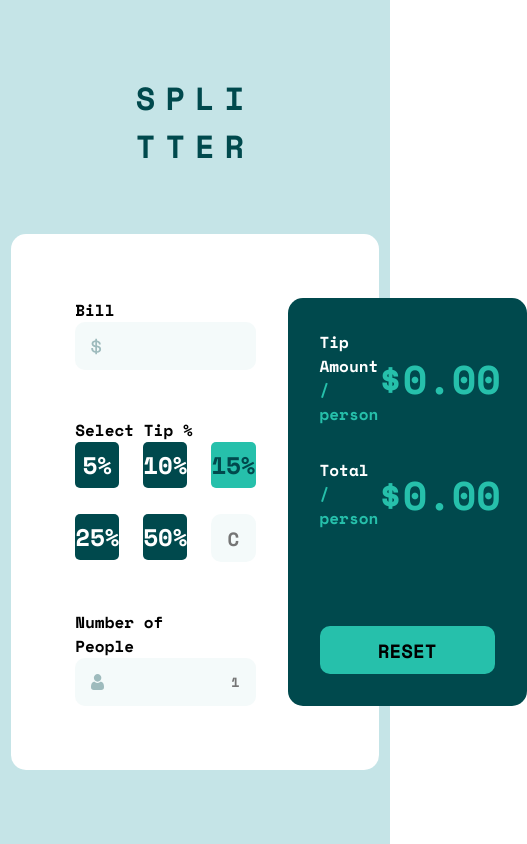
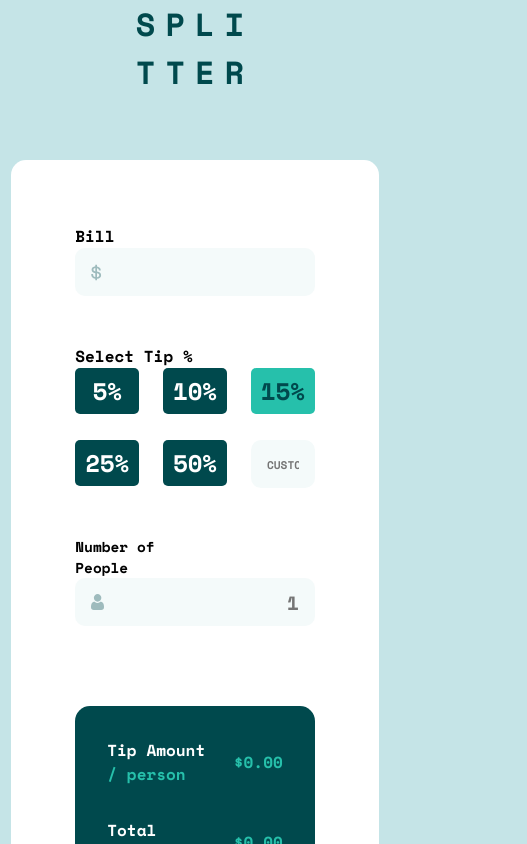
Before and after one commit to Danteie/tip-calculator-frontendmentor, a React (Create React App) app: page / in a window 390 px wide. Shown: the top 844 px of the page, 527 px wide, since content can reach past the window. Built offline with nearby package versions, Linux system fonts and the light colour scheme.

Commit message:
media query

```diff
--- a/src/App.css
+++ b/src/App.css
@@ -10,13 +10,16 @@ button:hover{
   background-color:  hsl(186, 14%, 43%) !important;
 }
 
+body{
+  background-color: hsl(185, 41%, 84%);
+}
+
 .App {
   display: flex;
   flex-direction: column;
   justify-content: center;
   align-items: center;
   height: 100vh;
-  background-color: hsl(185, 41%, 84%);
 }
 
 .title-text{
@@ -39,3 +42,23 @@ button:hover{
 .white{
   color: white
 }
+
+@media only screen and (max-width: 600px) {
+  .calculator-body{
+    display: flex;
+    flex-direction: column;
+    align-items: center;
+    background-color: white;
+    box-sizing: content-box;
+    border-radius: 15px;
+    gap: 2rem
+  }
+
+  .App {
+    display: flex;
+    flex-direction: column;
+    justify-content: center;
+    align-items: center;
+    height: 100%;
+  }
+}
--- a/src/Component/Calculator/Calculator.css
+++ b/src/Component/Calculator/Calculator.css
@@ -1,6 +1,5 @@
 .calculator{
     width: 100%;
-    height: 100%;
     display: flex;
     flex-direction: column;
     gap: 3rem;
@@ -42,7 +41,6 @@
     display: flex;
     width: 100%;
     justify-content: space-between;
-
 }
 
 div input {
@@ -55,6 +53,9 @@ div input {
     background-repeat: no-repeat;
     background-position: left center;
     background-origin: content-box;
+    color: hsl(183, 100%, 15%);
+    font-size: 1.2rem;
+    font-weight: bold;
 }
 
 .bill-input{
@@ -90,3 +91,27 @@ div input {
     .div4 { grid-area: 2 / 1 / 3 / 2; }
     .div5 { grid-area: 2 / 2 / 3 / 3; }
     .div6 { grid-area: 2 / 3 / 3 / 4; }
+
+@media only screen and (max-width: 600px) {
+    .calculator{
+        width: 100%;
+        display: flex;
+        flex-direction: column;
+        margin-bottom: 3rem;
+    }
+
+    .custom-input{
+        text-align: center;
+        color: hsl(183, 100%, 15%);
+        font-size: 0.7rem;
+        font-weight: bold;
+    }
+
+    .calculator-people-text{
+        display: flex;
+        width: 100%;
+        justify-content: space-between;
+        font-size: 0.9rem;
+    }
+
+}
--- a/src/Component/Display/Display.css
+++ b/src/Component/Display/Display.css
@@ -37,3 +37,20 @@
     font-size: 1.2rem;
     font-weight: bold;
 }
+
+@media only screen and (max-width: 600px) {
+    .display{
+        box-sizing: border-box;
+        background-color: hsl(183, 100%, 15%);
+        color: white;
+        border-radius: 15px;
+        padding: 2rem;
+        display: flex;
+        flex-direction: column;
+        justify-content: space-between;
+    }
+
+    .display-total{
+        font-size: 1rem;
+    }
+}
```
